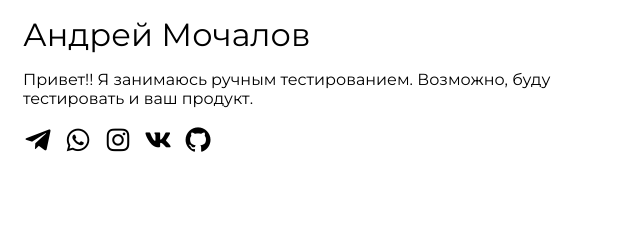
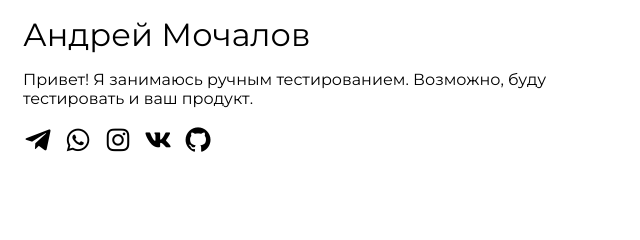
Before and after one commit to jimbostoun/jimbostoun.github.io, a plain HTML site: page index.html in a window 1280 px wide. Shown: the part 348-588 px from the top of the page, 17-657 px from the left. Drawn offline with nearby package versions, Linux system fonts and the light colour scheme.

Commit message:
Update index.html

```diff
--- a/index.html
+++ b/index.html
@@ -43,7 +43,7 @@
         <h1 class="hero__title">QA-engineer</h1>
         <h2 class="hero__subtitle">Андрей Мочалов</h2>
         <p class="hero__description">
-          Привет!! Я занимаюсь ручным тестированием. Возможно, буду тестировать и ваш продукт.
+          Привет! Я занимаюсь ручным тестированием. Возможно, буду тестировать и ваш продукт.
         </p>
 
 
```
